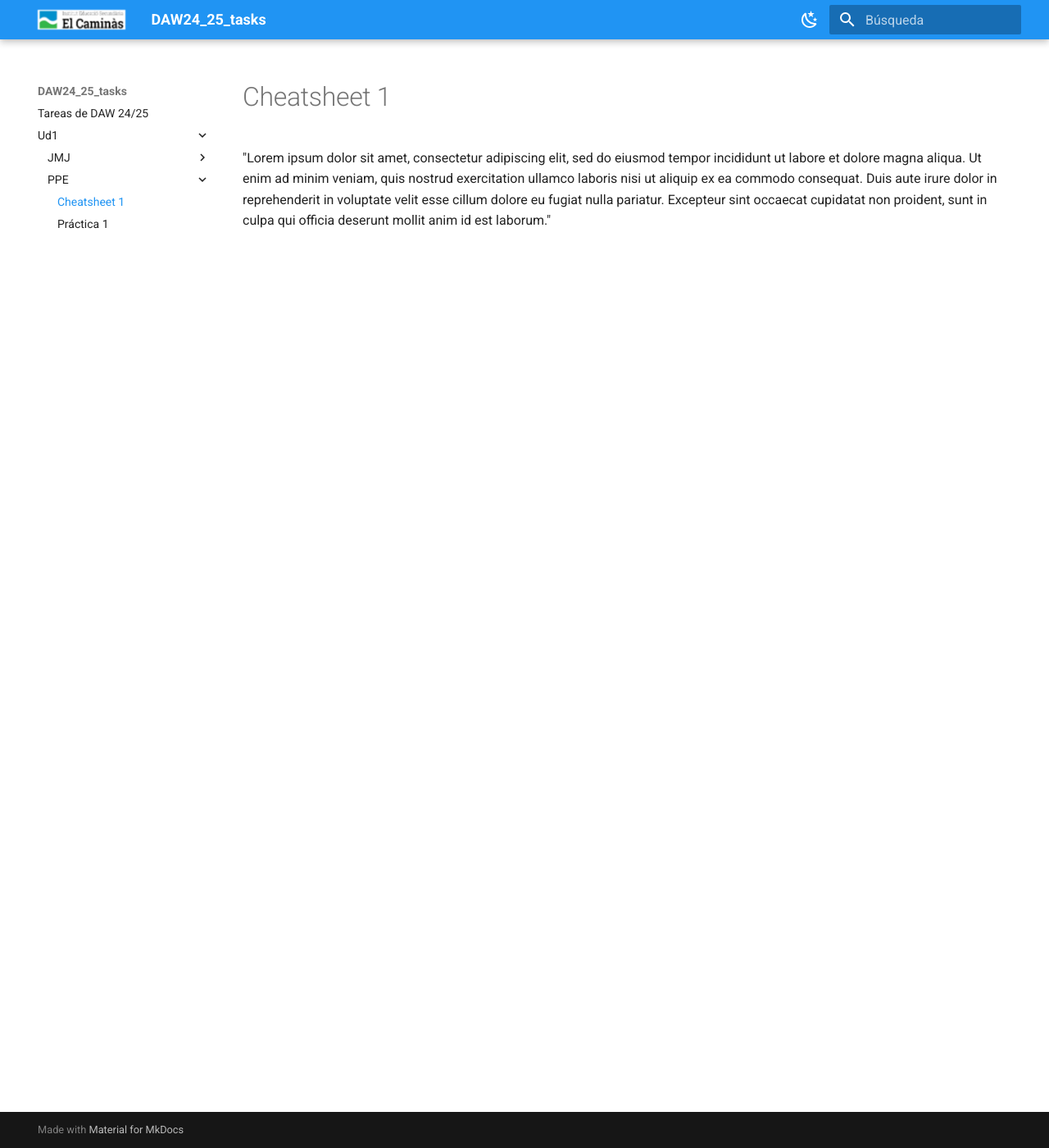
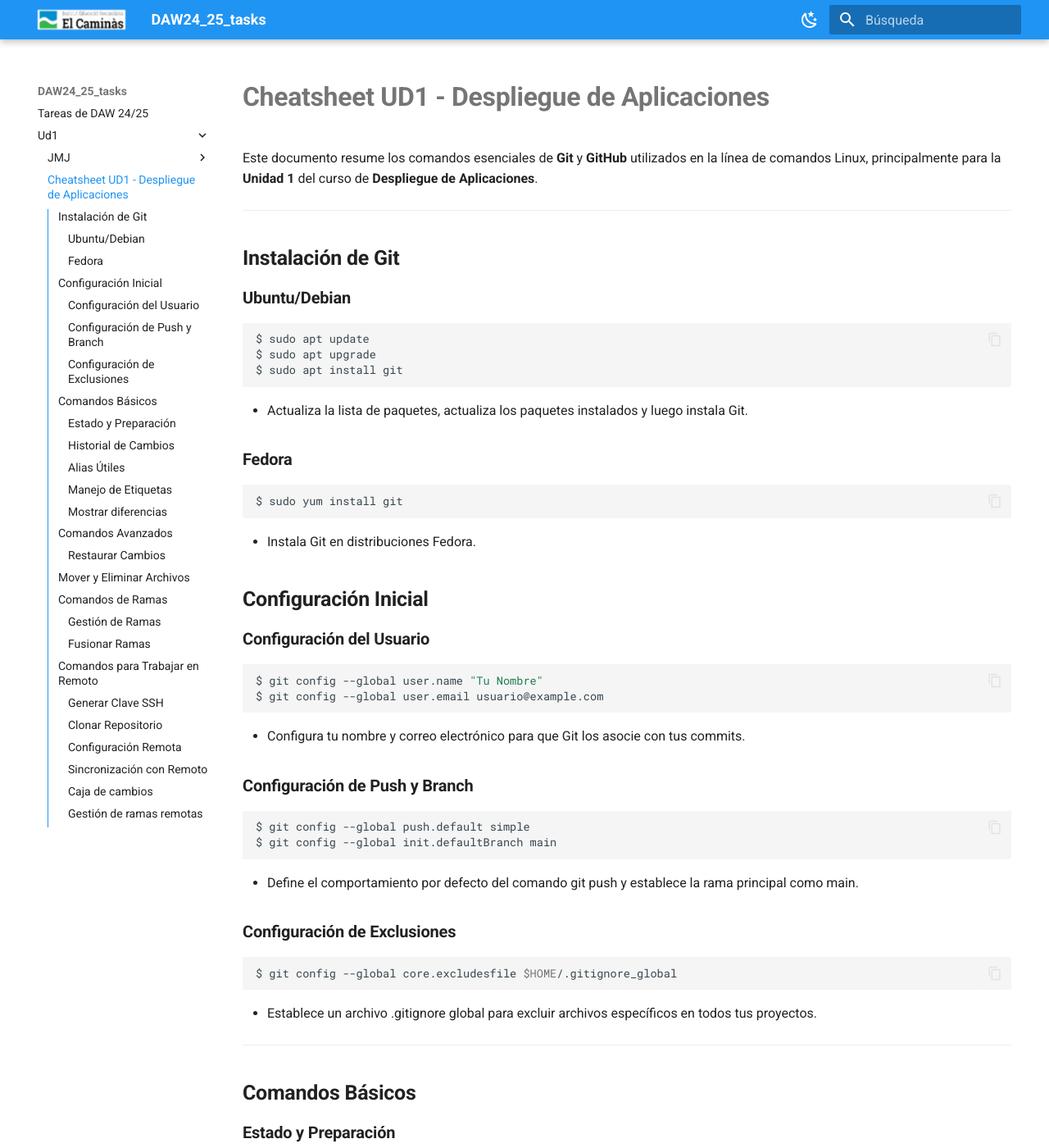
Before and after one commit to jmunozji/DAW24_25_tasks, an MkDocs documentation site: the page built from docs/Ud1/PPE/CJMJ.md, in a window 1280 px wide and 1400 px high. Shown: the whole window at 82% size. Built offline with MkDocs 1.6.1 and Material for MkDocs 9.7.7, drawn with Linux system fonts in a browser that asks for light colours; some of the changed text lies outside the part shown.

Commit message:
Cheatsheet ud1 pere-prior

````diff
--- a/docs/Ud1/PPE/CJMJ.md
+++ b/docs/Ud1/PPE/CJMJ.md
@@ -1,5 +1,337 @@
----
-title: 'Cheatsheet 1'
+# **Cheatsheet UD1 - Despliegue de Aplicaciones**
+
+Este documento resume los comandos esenciales de **Git** y **GitHub** utilizados en la línea de comandos Linux, principalmente para la **Unidad 1** del curso de **Despliegue de Aplicaciones**.
+
 ---
 
-"Lorem ipsum dolor sit amet, consectetur adipiscing elit, sed do eiusmod tempor incididunt ut labore et dolore magna aliqua. Ut enim ad minim veniam, quis nostrud exercitation ullamco laboris nisi ut aliquip ex ea commodo consequat. Duis aute irure dolor in reprehenderit in voluptate velit esse cillum dolore eu fugiat nulla pariatur. Excepteur sint occaecat cupidatat non proident, sunt in culpa qui officia deserunt mollit anim id est laborum."
+## **Instalación de Git**
+
+### **Ubuntu/Debian**
+```bash
+$ sudo apt update
+$ sudo apt upgrade
+$ sudo apt install git
+```
+
+- Actualiza la lista de paquetes, actualiza los paquetes instalados y luego instala Git.
+
+### **Fedora**
+```bash
+$ sudo yum install git
+```
+
+- Instala Git en distribuciones Fedora.
+
+
+## **Configuración Inicial**
+
+### **Configuración del Usuario**
+
+```bash
+$ git config --global user.name "Tu Nombre"
+$ git config --global user.email usuario@example.com
+```
+
+- Configura tu nombre y correo electrónico para que Git los asocie con tus commits.
+
+### **Configuración de Push y Branch**
+
+```bash
+$ git config --global push.default simple
+$ git config --global init.defaultBranch main
+```
+
+- Define el comportamiento por defecto del comando git push y establece la rama principal como main.
+
+### **Configuración de Exclusiones**
+
+```bash
+$ git config --global core.excludesfile $HOME/.gitignore_global
+```
+
+- Establece un archivo .gitignore global para excluir archivos específicos en todos tus proyectos.
+
+---
+
+## **Comandos Básicos**
+
+### **Estado y Preparación**
+```bash
+$ git status
+```
+
+- Muestra el estado del repositorio.
+
+```bash
+$ git init
+```
+
+- Inicializa un nuevo repositorio Git.
+
+```bash
+$ git add <file-name>
+$ git add .
+```
+
+- Añade archivos al área de preparación.
+
+```bash
+$ git commit -m "Creación del proyecto"
+$ git commit -am "Creación del proyecto"
+```
+
+- Crea un commit con los cambios añadidos al area de preparación
+
+### **Historial de Cambios**
+
+```bash
+$ git log
+$ git log --oneline
+$ git log --oneline --max-count=2
+$ git log --oneline --since='5 minutes ago'
+$ git log --oneline --until='5 minutes ago'
+$ git log --oneline --author=usuario
+$ git log --oneline --all
+$ git log --pretty=format:'%h %ad | %s%d [%an]' --graph --date=short
+```
+
+- Revisa el historial de commits con diferentes formatos y filtros.
+
+### **Alias Útiles**
+
+```bash
+$ git config --global alias.br branch
+$ git config --global alias.hist "log --pretty=format:'%h %ad | %s%d [%an]' --graph --date=short"
+```
+
+- Crea alias para acceder fácilmente a comandos recurrentes como branch y log con formato largo.
+
+### **Manejo de Etiquetas**
+
+```bash
+$ git tag
+$ git tag <version-name>
+$ git tag -d <tag-name>
+```
+
+- Lista, crea o elimina etiquetas (tags) a las versiones del proyecto.
+
+### **Mostrar diferencias**
+
+```bash
+$ git diff
+$ git diff --staged
+```
+
+- Muestra las diferencias entre el directorio de trabajo y el área de preparación.
+
+```bash
+$ git diff <branch-name>
+$ git diff <current-tag> <diff-tag>
+```
+
+- Muestra las diferencias entre el dictorio de trabajo y una rama, o entre dos etiquetas.
+
+---
+
+## **Comandos Avanzados**
+
+```bash
+$ git cherry-pick <commit-hash>
+```
+
+- Aplica los cambios de un commit específico en la rama actual.
+
+### **Restaurar Cambios**
+```bash
+$ git add <file-name>
+$ git restore --staged <file-name>
+```
+
+- Restaura archivos del área de preparación.
+
+```bash
+$ git restore <file-name>
+```
+
+- Restaura archivos del directorio de trabajo.
+
+```bash
+$ git commit -am "Commit mal"
+$ git revert HEAD --no-edit
+```
+
+- Revierte el último commit realizado.
+
+```bash
+$ git reset --hard <branch-tag>
+```
+
+- Resetea el repositorio al estado de una rama o etiqueta específica.
+
+```bash
+$ git commit --amend -m "Añadido el autor del programa y su email"
+```
+
+- Modifica el contenido del último commit.
+
+## **Mover y Eliminar Archivos**
+
+```bash
+$ git mv <old-file> <new-file>
+$ git rm <file-name>
+```
+
+- Mueve o elimina archivos en el repositorio.
+
+---
+
+## **Comandos de Ramas**
+
+### **Gestión de Ramas**
+
+```bash
+$ git branch
+$ git branch -r
+```
+
+- Listar las ramas locales, y las remotas.
+
+```bash
+$ git branch <branch-name>
+$ git branch -d <branch-name>
+```
+
+- Crear y eliminar una rama.
+
+```bash
+$ git checkout <branch-name>
+$ git checkout -b <branch-name>
+```
+
+- Cambiar a una rama específica, o crea y cambia a una nueva rama
+
+```bash
+$ git switch -
+$ git switch -c <new-branch-name>
+```
+
+- Cambia a la rama anterior, o crea y cambia a una nueva rama.
+
+### **Fusionar Ramas**
+
+```bash
+$ git merge <branch-name>
+$ git merge -m "Nombre commit" --no-ff <branch-name>
+```
+
+- Fusiona una rama en la actual. Usa --no-ff para conservar el historial de la rama fusionada.
+
+
+```bash
+$ git rebase <branch-name>
+$ git rebase --continue
+```
+
+- Integra cambios de una rama en otra reescribiendo el historial.
+
+---
+
+## **Comandos para Trabajar en Remoto**
+
+### **Generar Clave SSH**
+```bash
+$ ssh-keygen -t rsa -C "Cuenta GitHub"
+```
+
+- Genera una clave SSH para autenticarse en GitHub.
+
+### **Clonar Repositorio**
+
+```bash
+$ git clone git@github.com:github-user/repository-name.git
+$ cd repository-name/
+```
+
+- Clona un repositorio de GitHub y navega al directorio del mismo.
+
+### **Configuración Remota**
+
+```bash
+$ git remote add origin git@github.com:github-user/repository-name.git
+$ git branch -M main
+$ git push -u origin main
+```
+
+- Añade un repositorio remoto, cambia el nombre de la rama principal y envía los cambios al Hub.
+
+```bash
+$ git remote show origin
+```
+
+- Muestra información sobre el repositorio remoto.
+
+### **Sincronización con Remoto**
+
+```bash
+$ git fetch
+$ git remote update
+```
+
+- Descarga objetos y referencias desde el repositorio remoto.
+
+```bash
+$ git push
+$ git pull
+```
+
+- Envía y recibe de cambios desde el repositorio remoto.
+
+### **Caja de cambios**
+
+```bash
+$ git stash save
+$ git pull
+$ git stash pop
+```
+
+- Guarda cambios no confirmados en el stash, recibe la nueva información y aplica los cambios guardados en el stash.
+
+```bash
+$ git stash list
+```
+
+- Listar los cambios guardados en el stash.
+
+```bash
+$ git stash drop
+```
+
+- Eliminar los cambios guardados en el stash.
+
+```bash
+$ git pull --autostash
+$ git pull --autostash --rebase
+```
+
+- Recibe de cambios del remoto y guarda automáticamente los cambios no confirmados en el stash.
+
+### **Gestión de ramas remotas**
+
+```bash
+$ git push --set-upstream origin <branch-name>
+```
+
+- Empuja una rama y establece la rama en el directorio remoto.
+
+```bash
+$ git merge --squash <branch-name>
+```
+
+- Fusiona los commits de una rama en un solo commit.
+
+```bash
+$ git push origin --delete add-license
+```
+
+- Envíar los cambios y eliminar la rama remota.
````
Also changed, not shown: docs/Ud1/PPE/PJMJ.md (deleted, +0 -5 lines).
